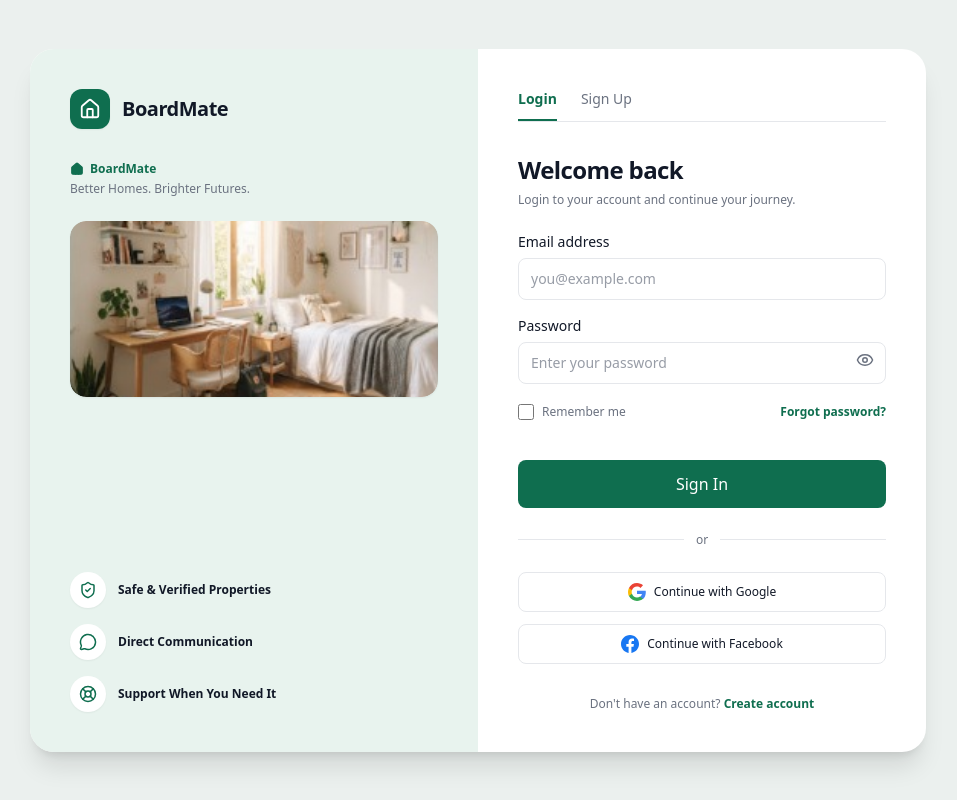
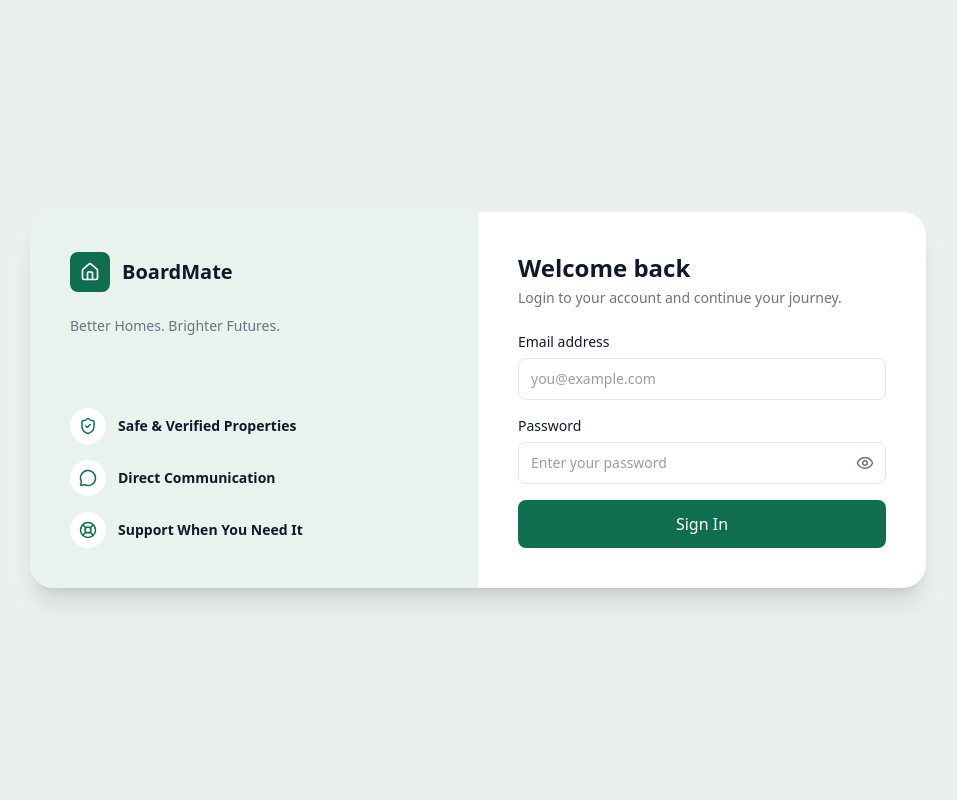
Before and after one commit to Esli-Fdo/BoardMate, a React app in the folder frontend/: page /login in a window 1280 px wide. Shown: the whole page, without its empty margins (162-1119 px from the left). Built offline with nearby package versions, Linux system fonts and the light colour scheme; the HTML template or start-up script is replaced by a standard one.

Commit message:
Revert "Update auth layout and login page"
This reverts commit 1c0a0d26e9e5e3eae2a965455e8dc0344a0bdb97.

```diff
--- a/frontend/src/layouts/AuthLayout.jsx
+++ b/frontend/src/layouts/AuthLayout.jsx
@@ -1,6 +1,5 @@
 import { Outlet, Link } from 'react-router-dom'
 import { Home, ShieldCheck, MessageCircle, LifeBuoy } from 'lucide-react'
-import roomImage from '../assets/images/room.png'
 
 const features = [
   { icon: ShieldCheck, label: 'Safe & Verified Properties' },
@@ -13,39 +12,24 @@ function AuthLayout() {
     <div className="flex min-h-screen items-center justify-center bg-auth-page p-4">
       <div className="grid w-full max-w-4xl overflow-hidden rounded-3xl bg-white shadow-xl md:grid-cols-2">
         {/* Left panel: hidden on small screens */}
-        <div className="hidden flex-col justify-between bg-auth-panel p-8 md:flex md:p-10">
+        <div className="hidden flex-col justify-between bg-auth-panel p-10 md:flex">
           <div>
             <Link to="/" className="flex items-center gap-3">
-              <div className="flex h-10 w-10 items-center justify-center rounded-xl bg-primary text-white shadow-xs">
-                <Home size={22} />
+              <div className="flex h-10 w-10 items-center justify-center rounded-control bg-primary text-white">
+                <Home size={20} />
               </div>
-              <span className="text-xl font-bold tracking-tight text-ink">BoardMate</span>
+              <span className="text-xl font-bold text-ink">BoardMate</span>
             </Link>
-
-            <div className="mt-8">
-              <div className="flex items-center gap-1.5 text-xs font-semibold text-primary">
-                <Home size={14} className="fill-current" />
-                <span>BoardMate</span>
-              </div>
-              <p className="mt-1 text-xs text-muted">Better Homes. Brighter Futures.</p>
-            </div>
-
-            <div className="mt-6 overflow-hidden rounded-2xl shadow-xs">
-              <img
-                src={roomImage}
-                alt="Cozy student accommodation room"
-                className="h-44 w-full rounded-2xl object-cover"
-              />
-            </div>
+            <p className="mt-6 text-sm text-muted">Better Homes. Brighter Futures.</p>
           </div>
 
-          <ul className="mt-8 space-y-4">
+          <ul className="mt-10 space-y-4">
             {features.map(({ icon: Icon, label }) => (
               <li key={label} className="flex items-center gap-3">
-                <span className="flex h-9 w-9 shrink-0 items-center justify-center rounded-full bg-white text-primary shadow-xs">
+                <span className="flex h-9 w-9 items-center justify-center rounded-full bg-white text-primary">
                   <Icon size={18} />
                 </span>
-                <span className="text-xs font-semibold text-ink">{label}</span>
+                <span className="text-sm font-semibold text-ink">{label}</span>
               </li>
             ))}
           </ul>
--- a/frontend/src/pages/auth/LoginPage.jsx
+++ b/frontend/src/pages/auth/LoginPage.jsx
@@ -1,170 +1,25 @@
-import { useState } from 'react'
-import { Link } from 'react-router-dom'
-import { Eye, EyeOff } from 'lucide-react'
+import { Eye } from 'lucide-react'
 import Input from '../../components/common/Input'
 import Button from '../../components/common/Button'
 
-function GoogleIcon(props) {
+function LoginPage() {
   return (
-    <svg viewBox="0 0 24 24" width="18" height="18" {...props}>
-      <path
-        fill="#4285F4"
-        d="M23.745 12.27c0-.7-.06-1.4-.19-2.07H12v4.51h6.6c-.29 1.52-1.14 2.8-2.4 3.65v3.03h3.88c2.27-2.09 3.665-5.17 3.665-9.12z"
-      />
-      <path
-        fill="#34A853"
-        d="M12 24c3.24 0 5.95-1.08 7.93-2.91l-3.88-3.03c-1.08.72-2.45 1.16-4.05 1.16-3.12 0-5.77-2.1-6.72-4.93H1.25v3.13C3.27 21.43 7.34 24 12 24z"
-      />
-      <path
-        fill="#FBBC05"
-        d="M5.28 14.29c-.25-.72-.38-1.49-.38-2.29s.13-1.57.38-2.29V6.57H1.25C.45 8.16 0 9.98 0 12s.45 3.84 1.25 5.43l4.03-3.14z"
-      />
-      <path
-        fill="#EA4335"
-        d="M12 4.75c1.77 0 3.35.61 4.6 1.8l3.42-3.42C17.95 1.19 15.24 0 12 0 7.34 0 3.27 2.57 1.25 6.57l4.03 3.14c.95-2.83 3.6-4.96 6.72-4.96z"
-      />
-    </svg>
-  )
-}
+    <div>
+      <h1 className="text-2xl font-bold">Welcome back</h1>
+      <p className="mt-1 text-sm text-muted">
+        Login to your account and continue your journey.
+      </p>
 
-function FacebookIcon(props) {
-  return (
-    <svg viewBox="0 0 24 24" width="18" height="18" fill="#1877F2" {...props}>
-      <path d="M24 12.073c0-6.627-5.373-12-12-12s-12 5.373-12 12c0 5.99 4.388 10.954 10.125 11.854v-8.385H7.078v-3.47h3.047V9.43c0-3.007 1.792-4.669 4.533-4.669 1.312 0 2.686.235 2.686.235v2.953H15.83c-1.491 0-1.956.925-1.956 1.874v2.25h3.328l-.532 3.47h-2.796v8.385C19.612 23.027 24 18.062 24 12.073z" />
-    </svg>
-  )
-}
-
-function LoginPage() {
-  const [email, setEmail] = useState('')
-  const [password, setPassword] = useState('')
-  const [rememberMe, setRememberMe] = useState(false)
-  const [showPassword, setShowPassword] = useState(false)
-
-  const handleSubmit = (e) => {
-    e.preventDefault()
-  }
-
-  return (
-    <div className="flex flex-col justify-center">
-      {/* Top Tabs */}
-      <div className="flex border-b border-line">
-        <button
-          type="button"
-          className="relative pb-3 text-sm font-semibold text-primary after:absolute after:bottom-0 after:left-0 after:right-0 after:h-0.5 after:bg-primary"
-        >
-          Login
-        </button>
-        <Link
-          to="/signup"
-          className="ml-6 pb-3 text-sm font-medium text-muted transition-colors hover:text-ink"
-        >
-          Sign Up
-        </Link>
-      </div>
-
-      {/* Headings */}
-      <div className="mt-8">
-        <h1 className="text-2xl font-bold tracking-tight text-ink">Welcome back</h1>
-        <p className="mt-1.5 text-xs text-muted">
-          Login to your account and continue your journey.
-        </p>
-      </div>
-
-      {/* Login Form */}
-      <form onSubmit={handleSubmit} className="mt-6 space-y-4">
-        <Input
-          label="Email address"
-          type="email"
-          placeholder="you@example.com"
-          value={email}
-          onChange={(e) => setEmail(e.target.value)}
-          required
-        />
-
+      <div className="mt-6 space-y-4">
+        <Input label="Email address" type="email" placeholder="you@example.com" />
         <Input
           label="Password"
-          type={showPassword ? 'text' : 'password'}
+          type="password"
           placeholder="Enter your password"
-          value={password}
-          onChange={(e) => setPassword(e.target.value)}
-          rightElement={
-            <button
-              type="button"
-              onClick={() => setShowPassword((prev) => !prev)}
-              className="cursor-pointer text-muted transition-colors hover:text-ink focus:outline-none"
-              aria-label={showPassword ? 'Hide password' : 'Show password'}
-            >
-              {showPassword ? <EyeOff size={18} /> : <Eye size={18} />}
-            </button>
-          }
-          required
+          rightElement={<Eye size={18} />}
         />
-
-        <div className="flex items-center justify-between pt-1">
-          <label className="flex cursor-pointer select-none items-center gap-2">
-            <input
-              type="checkbox"
-              checked={rememberMe}
-              onChange={(e) => setRememberMe(e.target.checked)}
-              className="h-4 w-4 rounded border-line accent-primary"
-            />
-            <span className="text-xs text-muted">Remember me</span>
-          </label>
-
-          <Link
-            to="/forgot-password"
-            className="text-xs font-semibold text-primary hover:underline"
-          >
-            Forgot password?
-          </Link>
-        </div>
-
-        <Button type="submit" fullWidth size="lg" className="mt-6">
-          Sign In
-        </Button>
-      </form>
-
-      {/* Divider */}
-      <div className="relative my-6 text-center">
-        <div className="absolute inset-0 flex items-center">
-          <div className="w-full border-t border-line" />
-        </div>
-        <div className="relative flex justify-center">
-          <span className="bg-white px-3 text-xs text-muted">or</span>
-        </div>
+        <Button fullWidth size="lg">Sign In</Button>
       </div>
-
-      {/* Social Logins */}
-      <div className="space-y-3">
-        <Button
-          type="button"
-          variant="outline"
-          fullWidth
-          className="py-2.5 text-xs font-medium text-ink shadow-none hover:bg-page"
-        >
-          <GoogleIcon />
-          <span>Continue with Google</span>
-        </Button>
-
-        <Button
-          type="button"
-          variant="outline"
-          fullWidth
-          className="py-2.5 text-xs font-medium text-ink shadow-none hover:bg-page"
-        >
-          <FacebookIcon />
-          <span>Continue with Facebook</span>
-        </Button>
-      </div>
-
-      {/* Footer link */}
-      <p className="mt-8 text-center text-xs text-muted">
-        Don&apos;t have an account?{' '}
-        <Link to="/signup" className="font-semibold text-primary hover:underline">
-          Create account
-        </Link>
-      </p>
     </div>
   )
 }
```
Also changed, not shown: frontend/src/assets/images/room.png (deleted).
